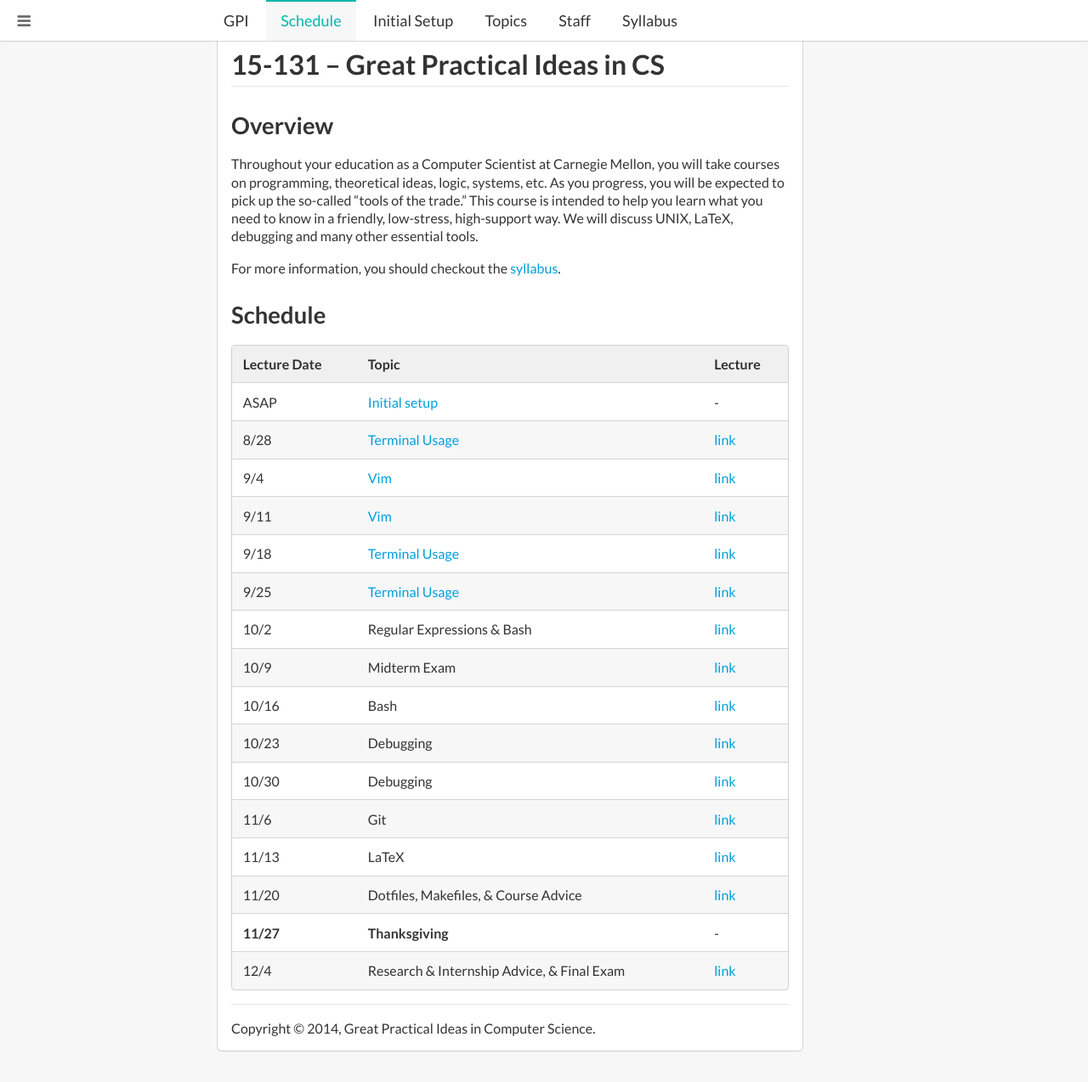
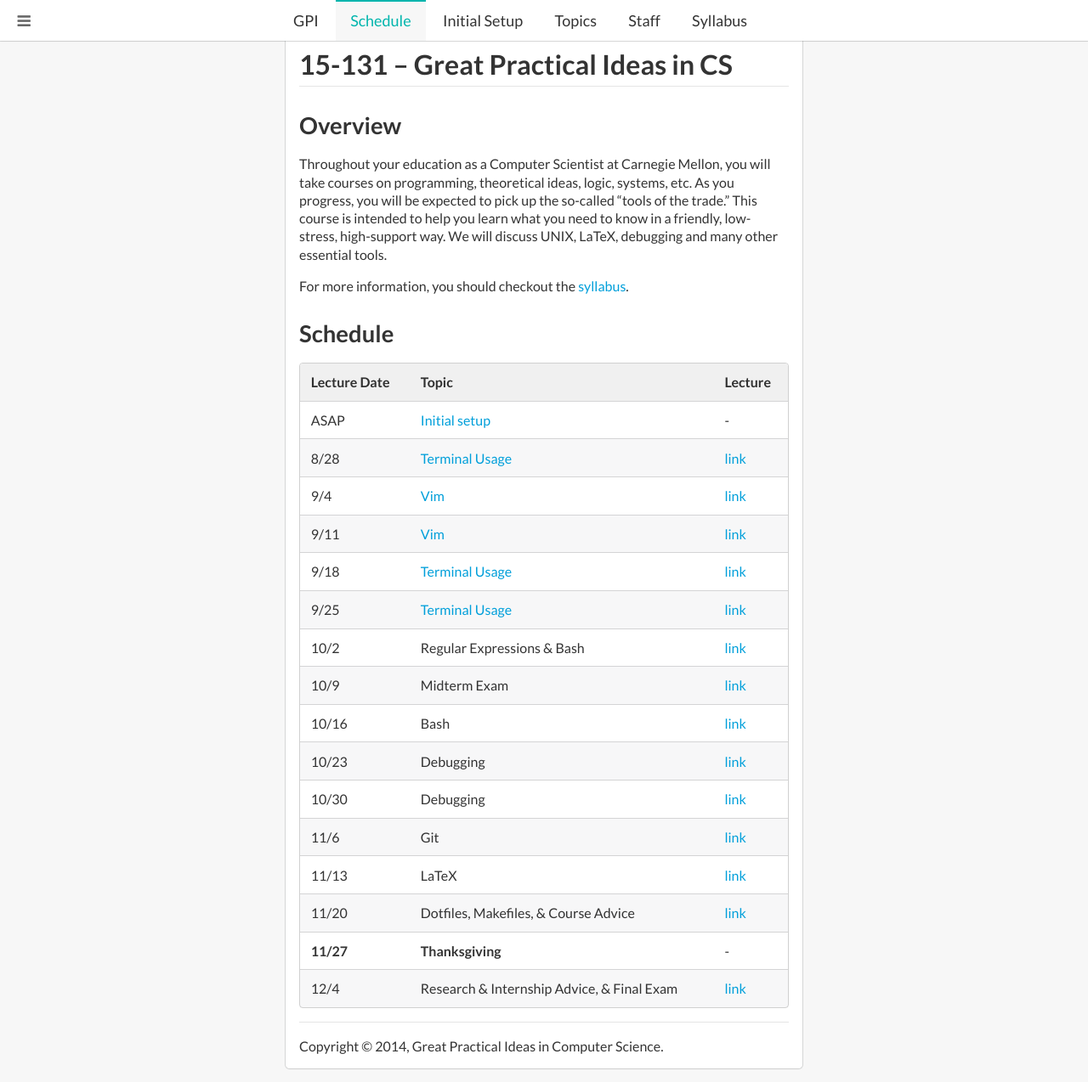
Before and after one commit to cmugpi/cmugpi.github.io, a Jekyll site: the page built from index.md, in a window 1280 px wide and 1274 px high. Shown: the whole window at 85% size. Built offline with Jekyll 4.4.1, drawn with Linux system fonts in a browser that asks for light colours; nearby versions of some CDN libraries.

Commit message:
Resized ui section (4 + 8 + 4)

```diff
--- a/_includes/header.html
+++ b/_includes/header.html
@@ -1,11 +1,11 @@
 <div class="ui fixed large navbar menu">
   <div class="ui navbar grid">
-    <div class="three wide column">
+    <div class="four wide column">
       <a href="#" class="topics icon item">
         <i class="content icon"></i>
       </a>
     </div>
-    <div class="nine wide column">
+    <div class="eight wide column">
       <a class="item" href="{{ site.baseurl }}">
         GPI
       </a>
--- a/_layouts/page.md
+++ b/_layouts/page.md
@@ -3,8 +3,8 @@
 ---
 
 <div class="pusher main ui grid">
-  <div class="three wide column"></div>
-  <div class="nine wide column">
+  <div class="four wide column"></div>
+  <div class="eight wide column">
     <div class="ui content segment">
       {{ content }}
       {% include footer.html %}
```
